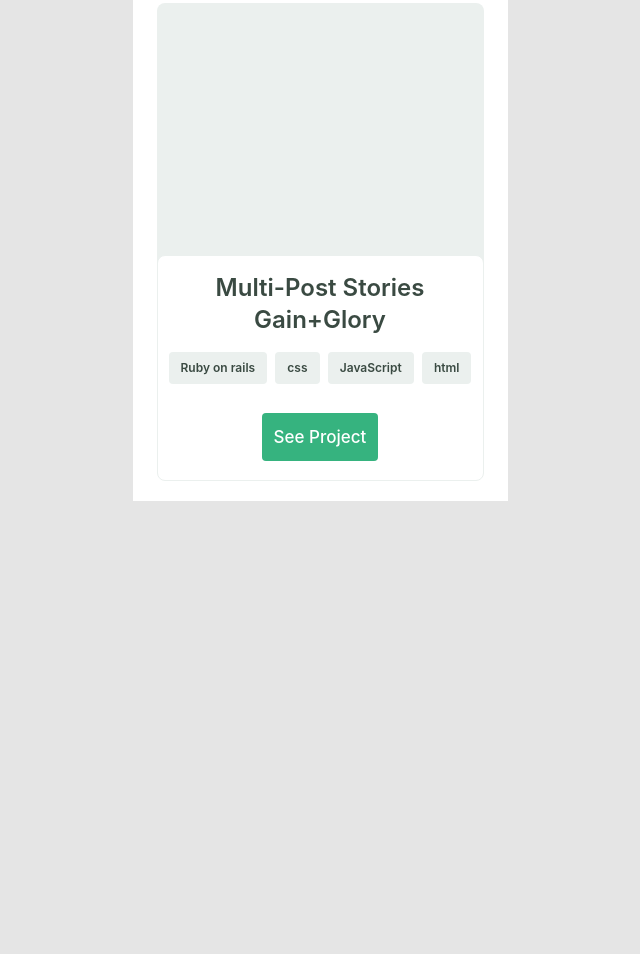
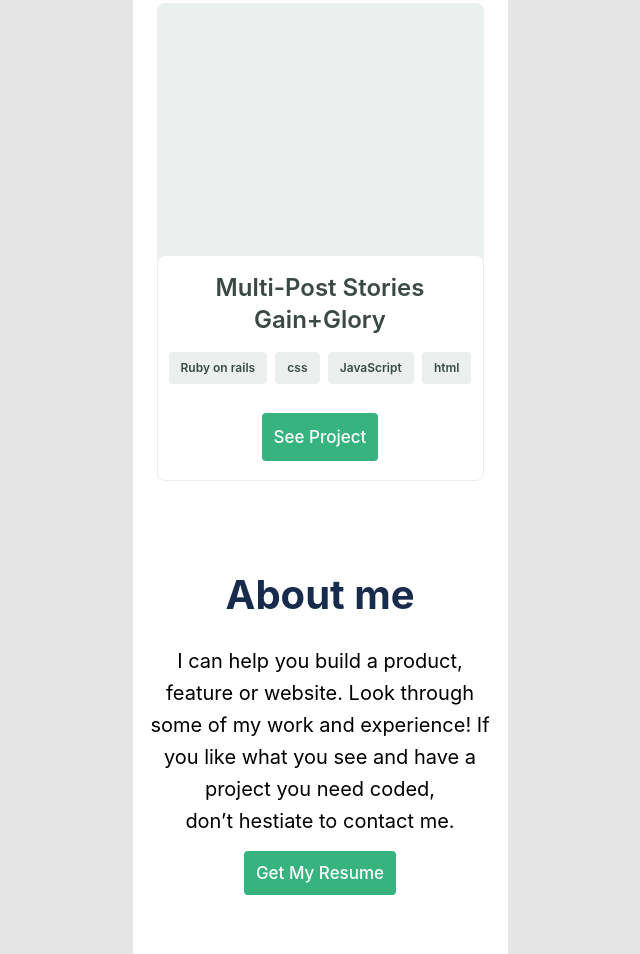
Before and after one commit to dd-obua/Dan-portfolio, a website: page index.html in a window 1280 px wide. Shown: the part 3394-4348 px from the top of the page, without its empty margins (320-960 px from the left). Before the commit the page ends 3895 px from the top, so only its background shows below. Drawn offline with Linux system fonts and the light colour scheme.

Commit message:
Add about me section

```diff
--- a/index.html
+++ b/index.html
@@ -201,6 +201,24 @@
           </div>
         </div>
       </section>
+
+      <!-- about me -->
+      <section class="about-me bg">
+        <div class="bg">
+          <h2>About me</h2>
+        </div>
+        <p>
+          I can help you build a product, <br />
+          feature or website. Look through <br />
+          some of my work and experience! If <br />
+          you like what you see and have a <br />
+          project you need coded, <br />
+          don’t hestiate to contact me.
+        </p>
+        <div id="resume">
+          <a href="#">Get My Resume</a>
+        </div>
+      </section>
     </main>
   </body>
 </html>
--- a/style.css
+++ b/style.css
@@ -36,6 +36,11 @@ header {
 #menu {
   width: 16px;
   height: 10px;
+}
+
+main {
+  width: 375px;
+  margin: 0 auto;
 }
 
 #skeleton {
@@ -191,3 +196,45 @@ a.btn {
   padding: 12px;
   border-radius: 4px;
 }
+
+/* about me */
+.about-me {
+  width: 375px;
+  background: #fff;
+  padding-top: 68px;
+  display: flex;
+  flex-direction: column;
+  align-items: center;
+  padding-bottom: 69px;
+}
+
+.about-me h2 {
+  width: 100%;
+  color: #172b4d;
+  font-weight: 700;
+  font-size: 40px;
+  line-height: 52px;
+  margin-bottom: 24px;
+}
+
+.about-me p {
+  text-align: center;
+  margin: 0 12px;
+  font-weight: 400;
+  font-size: 20px;
+  line-height: 32px;
+  margin-bottom: 24px;
+}
+
+#resume {
+}
+
+#resume a {
+  color: #fff;
+  font-weight: 500;
+  font-size: 17px;
+  line-height: 24px;
+  background: #36b37f;
+  padding: 12px;
+  border-radius: 4px;
+}
```
Also changed, not shown: images/about-me-1.svg (added), images/about-me-2.svg (added).
